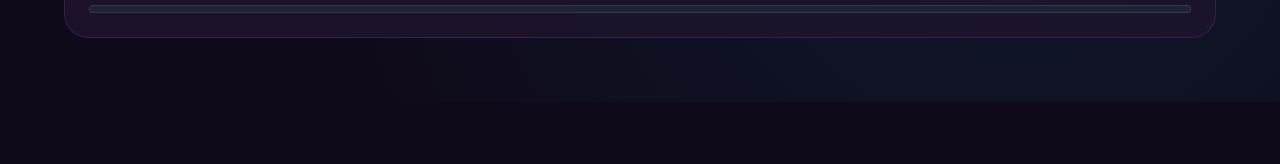
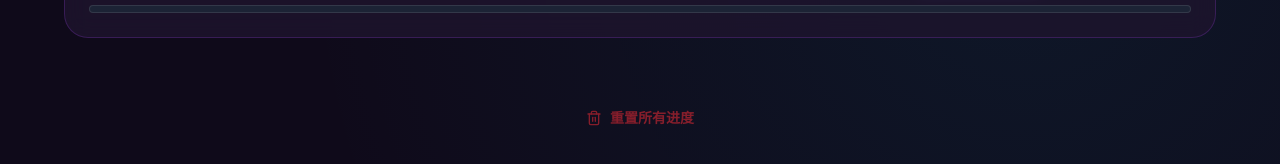
Before and after one commit to icefree/WordQuest, a Next.js app in the folder wordquest-app/: page / in a window 1280 px wide. Shown: the part 1110-1274 px from the top of the page. Before the commit the page ends 1212 px from the top, so only its background shows below. Built offline with nearby package versions, Linux system fonts and the light colour scheme.

Commit message:
feat: add reset progress functionality

```diff
--- a/wordquest-app/src/app/dungeon/page.tsx
+++ b/wordquest-app/src/app/dungeon/page.tsx
@@ -44,7 +44,6 @@ export default function DungeonPage() {
     const [isHit, setIsHit] = useState(false);
     const [lastResult, setLastResult] = useState<'correct' | 'wrong' | null>(null);
     const [showGameOver, setShowGameOver] = useState(false);
-    const [showVictory, setShowVictory] = useState(false);
     const [showHint, setShowHint] = useState(false);
 
     // 初始化游戏
@@ -117,7 +116,6 @@ export default function DungeonPage() {
     // 重新开始游戏
     const handleRestart = () => {
         setShowGameOver(false);
-        setShowVictory(false);
         resetGame();
         initDungeon();
     };
--- a/wordquest-app/src/app/page.tsx
+++ b/wordquest-app/src/app/page.tsx
@@ -15,6 +15,7 @@ import {
   Zap,
   TrendingUp,
   Clock,
+  Trash2,
 } from 'lucide-react';
 import { useUserStore } from '@/lib/stores/userStore';
 import { Button } from '@/components/ui/Button';
@@ -28,7 +29,13 @@ const EXP_TABLE = [
 ];
 
 export default function HomePage() {
-  const { user, gameProgress, learningRecords } = useUserStore();
+  const { user, gameProgress, learningRecords, resetProgress } = useUserStore();
+
+  const handleReset = () => {
+    if (window.confirm('确定要重置所有学习进度吗？此操作不可撤销，你的金币、等级和农场植物都将被清空。')) {
+      resetProgress();
+    }
+  };
 
   // 计算升级进度
   const currentLevelExp = EXP_TABLE[user.level - 1] || 0;
@@ -352,6 +359,21 @@ export default function HomePage() {
           </Card>
         </div>
       </section>
+
+      {/* Danger Zone */}
+      <section className="px-6 py-8 opacity-50 hover:opacity-100 transition-opacity">
+        <div className="max-w-6xl mx-auto flex justify-center">
+          <Button
+            variant="ghost"
+            size="sm"
+            icon={Trash2}
+            className="text-red-500 hover:bg-red-500/10"
+            onClick={handleReset}
+          >
+            重置所有进度
+          </Button>
+        </div>
+      </section>
     </div>
   );
 }
--- a/wordquest-app/src/app/review/page.tsx
+++ b/wordquest-app/src/app/review/page.tsx
@@ -35,6 +35,8 @@ export default function ReviewPage() {
 
     // 初始化复习单词
     useEffect(() => {
+        if (reviewWords.length > 0) return;
+
         // 优先复习正在学习中的单词 (status: learning 或 reviewing)
         const recordsToReview = learningRecords
             .filter(r => r.status === 'learning' || r.status === 'reviewing')
@@ -56,7 +58,7 @@ export default function ReviewPage() {
 
         setReviewWords(wordsToReview);
         setSessionStats({ correct: 0, wrong: 0, total: wordsToReview.length });
-    }, [learningRecords]);
+    }, [learningRecords, reviewWords.length]);
 
     const currentWord = reviewWords[currentIndex];
 
@@ -204,7 +206,7 @@ export default function ReviewPage() {
                                             </h3>
                                             {currentWord?.example && (
                                                 <p className="text-gray-400 text-sm italic px-6">
-                                                    "{currentWord.example}"
+                                                    &quot;{currentWord.example}&quot;
                                                 </p>
                                             )}
                                         </CardContent>
--- a/wordquest-app/src/lib/stores/userStore.ts
+++ b/wordquest-app/src/lib/stores/userStore.ts
@@ -5,7 +5,6 @@
 import { create } from 'zustand';
 import { persist } from 'zustand/middleware';
 import { UserProfile, GameProgress, LearningRecord, Plant } from '@/types';
-import { words } from '@/lib/data/words';
 
 interface UserState {
   // User Profile
@@ -29,6 +28,7 @@ interface UserState {
   learnWord: (wordId: string) => void;
   setPlants: (plants: Plant[]) => void;
   processReviewResult: (wordId: string, isCorrect: boolean) => void;
+  resetProgress: () => void;
 }
 
 // 经验值升级表
@@ -218,6 +218,15 @@ export const useUserStore = create<UserState>()(
 
         state.updateLearningRecord(wordId, updates);
       },
+
+      resetProgress: () => {
+        set({
+          user: initialUser,
+          gameProgress: initialGameProgress,
+          learningRecords: [],
+          plants: [],
+        });
+      },
     }),
     {
       name: 'wordquest-user-storage',
```
